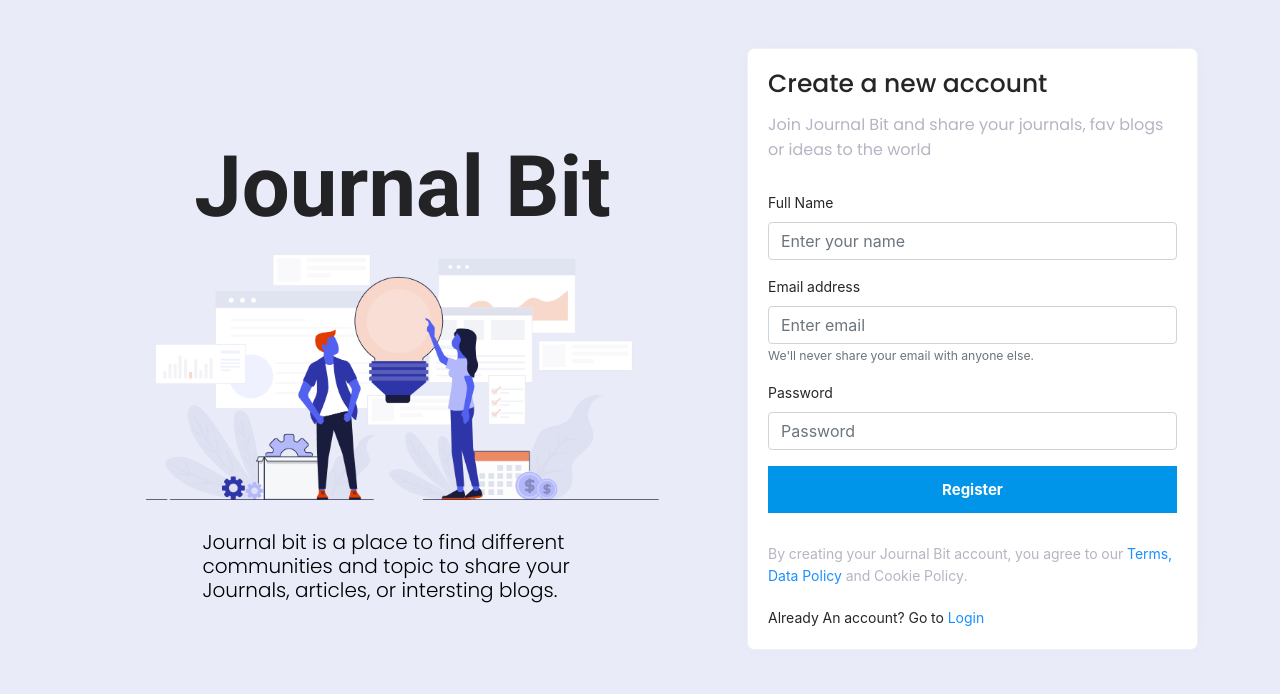
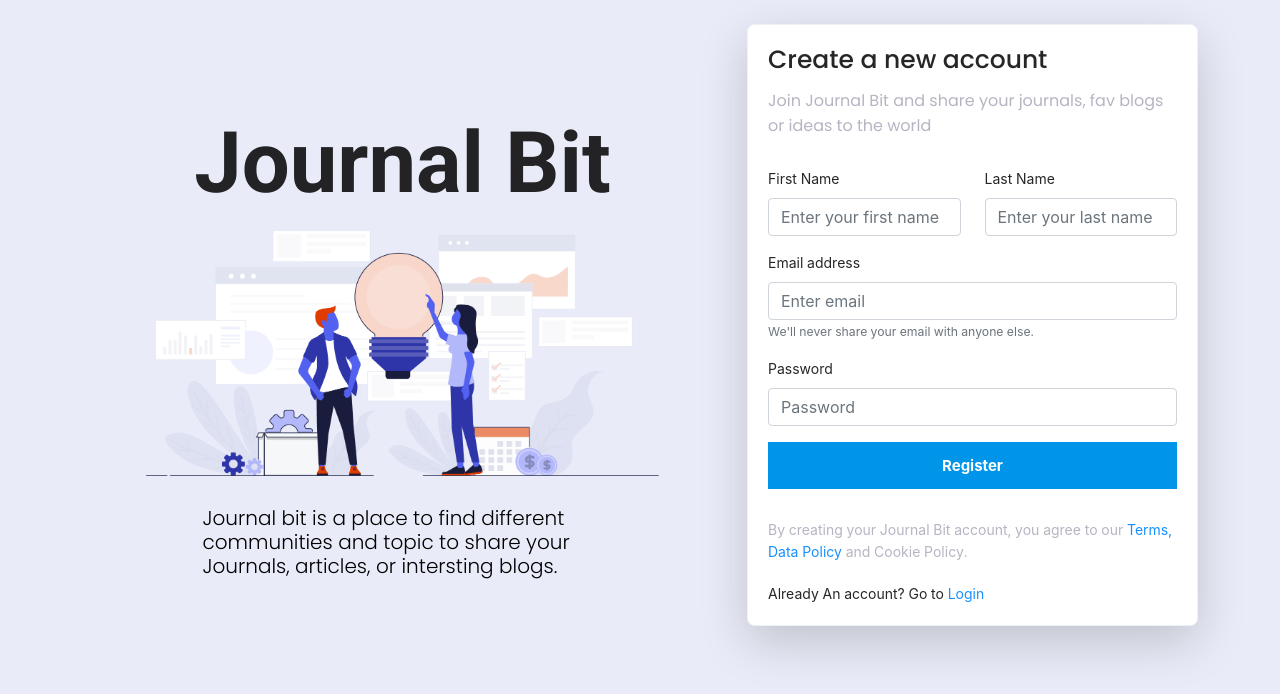
Before and after one commit to killcodeX/journalbit, a React (Create React App) app in the folder client/: page /register in a window 1280 px wide. Shown: the top 694 px of the page. Built offline with nearby package versions, Linux system fonts and the light colour scheme.

Commit message:
validation added to register form

```diff
--- a/client/src/container/Auth/register/form.js
+++ b/client/src/container/Auth/register/form.js
@@ -1,26 +1,87 @@
 import React from "react";
 import { FormWrapper, FormButton } from "../style";
 import { Form } from "react-bootstrap";
+import { useFormik } from "formik";
+import { RegistrationSchema } from "../schema";
 
-export default function form() {
+export default function RegisterForm() {
+  const formik = useFormik({
+    initialValues: {
+      fname: "",
+      lname: "",
+      email: "",
+      password: "",
+    },
+    validationSchema: RegistrationSchema,
+    onSubmit: (values) => {
+      alert(JSON.stringify(values, null, 2));
+    },
+  });
+
   return (
     <FormWrapper>
-      <Form>
-        <Form.Group className="mb-3" controlId="full name">
-          <Form.Label>Full Name</Form.Label>
-          <Form.Control type="text" placeholder="Enter your name" />
-        </Form.Group>
-        <Form.Group className="mb-3" controlId="formBasicEmail">
+      <Form onSubmit={formik.handleSubmit}>
+        <div className="row mb-3">
+          <div className="col-sm-6">
+            <Form.Group controlId="fname">
+              <Form.Label>First Name</Form.Label>
+              <Form.Control
+                type="text"
+                placeholder="Enter your first name"
+                value={formik.values.fname}
+                onChange={formik.handleChange}
+                isInvalid={formik.errors.fname}
+              />
+              <Form.Control.Feedback type="invalid">
+                {formik.errors.fname}
+              </Form.Control.Feedback>
+            </Form.Group>
+          </div>
+          <div className="col-sm-6">
+            <Form.Group controlId="lname">
+              <Form.Label>Last Name</Form.Label>
+              <Form.Control
+                type="text"
+                placeholder="Enter your last name"
+                value={formik.values.lname}
+                onChange={formik.handleChange}
+                isInvalid={formik.errors.lname}
+              />
+              <Form.Control.Feedback type="invalid">
+                {formik.errors.lname}
+              </Form.Control.Feedback>
+            </Form.Group>
+          </div>
+        </div>
+        <Form.Group className="mb-3" controlId="email">
           <Form.Label>Email address</Form.Label>
-          <Form.Control type="email" placeholder="Enter email" />
+          <Form.Control
+            type="email"
+            placeholder="Enter email"
+            value={formik.values.email}
+            onChange={formik.handleChange}
+            isInvalid={formik.errors.email}
+          />
+          <Form.Control.Feedback type="invalid">
+            {formik.errors.email}
+          </Form.Control.Feedback>
           <Form.Text className="text-muted">
             We'll never share your email with anyone else.
           </Form.Text>
         </Form.Group>
 
-        <Form.Group className="mb-3" controlId="formBasicPassword">
+        <Form.Group className="mb-3" controlId="password">
           <Form.Label>Password</Form.Label>
-          <Form.Control type="password" placeholder="Password" />
+          <Form.Control
+            type="password"
+            placeholder="Password"
+            value={formik.values.password}
+            onChange={formik.handleChange}
+            isInvalid={formik.errors.password}
+          />
+          <Form.Control.Feedback type="invalid">
+            {formik.errors.password}
+          </Form.Control.Feedback>
         </Form.Group>
         <FormButton type="submit">Register</FormButton>
       </Form>
--- a/client/src/container/Auth/register/index.js
+++ b/client/src/container/Auth/register/index.js
@@ -12,11 +12,11 @@ import { CardWrapper } from "../../../components/UI/cards/style";
 import Form from "./form";
 import { Link } from "react-router-dom";
 
-export default function register() {
+export default function Register() {
   return (
     <div className="section-auth position-relative">
       <div className="container">
-        <div className="row pt-5">
+        <div className="row pt-4">
           <div className="col-sm-7 d-flex flex-column justify-content-center align-items-center">
             <LogoWrapper>Journal Bit</LogoWrapper>
 
@@ -31,7 +31,7 @@ export default function register() {
             </MotoWrapper>
           </div>
           <div className="col-sm-5">
-            <CardWrapper>
+            <CardWrapper className='shadow-lg'>
               <Title>Create a new account</Title>
               <SubTitle>
                 Join Journal Bit and share your journals, fav blogs or ideas to
--- /dev/null
+++ b/client/src/container/Auth/schema.js
@@ -0,0 +1,22 @@
+import * as Yup from "yup";
+
+export const RegistrationSchema = Yup.object().shape({
+  fname: Yup.string()
+    .min(2, "Too Short!")
+    .max(10, "Too Long!")
+    .required("Required"),
+  lname: Yup.string()
+    .min(2, "Too Short!")
+    .max(10, "Too Long!")
+    .required("Required"),
+  email: Yup.string().email("Invalid email").required("Required"),
+  password: Yup.string()
+    .required("Password is required")
+    .min(6, "Password is too short - should be 6 chars minimum"),
+});
+
+//profession: Yup.string().required('Choose one'),
+//confirmPassword: Yup.string().oneOf([Yup.ref('password'), null], 'Passwords must match'),
+//address:Yup.string().required('Required'),
+//terms: Yup.boolean().oneOf([true])
+//mobile: Yup.string().matches(phoneRegExp, 'Phone number is not valid').required('Required'),
```
